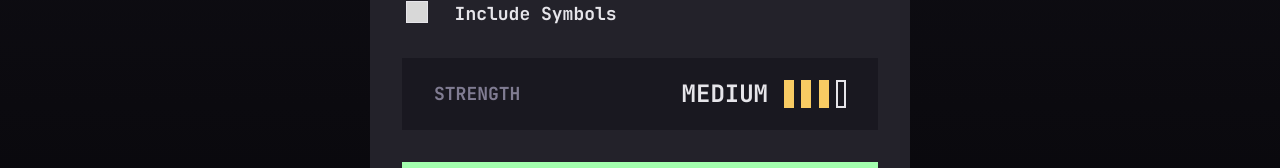
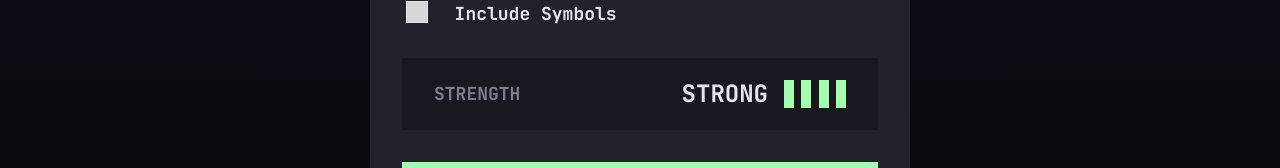
Before and after one commit to ssejjemba/password-generator, a React (Vite) app: page / in a window 1280 px wide. Shown: the part 494-662 px from the top of the page. Built offline with nearby package versions, Linux system fonts and the light colour scheme.

Commit message:
Fix minor bugs with password strength indicator

```diff
--- a/src/components/copy/Copy.module.css
+++ b/src/components/copy/Copy.module.css
@@ -19,7 +19,7 @@
   text-transform: uppercase;
   pointer-events: none;
   color: var(--neon-green);
-  transition: transform 0.4s linear, opacity 0.2s ease-in-out;
+  transition: transform 0.3s linear, opacity 0.2s ease-in-out;
 }
 
 .show {
--- a/src/components/copy/Copy.tsx
+++ b/src/components/copy/Copy.tsx
@@ -25,7 +25,7 @@ export default function Copy(props: CopyProps) {
       if (timer) {
         clearTimeout(timer);
       }
-      timer = setTimeout(resetCopyState, 4000);
+      timer = setTimeout(resetCopyState, 2500);
     });
   };
   return (
--- a/src/containers/controls/Controls.tsx
+++ b/src/containers/controls/Controls.tsx
@@ -35,7 +35,7 @@ export default function Controls(props: ControlProps) {
         onChange={props.onChangeFlag}
         defaultValues={props.defaultFlags}
       />
-      <StrengthBanner currentStrength={STRENGTHS.MEDIUM} />
+      <StrengthBanner currentStrength={props.currentStrength} />
       <Button onClick={props.onSubmit} />
     </div>
   );
```
